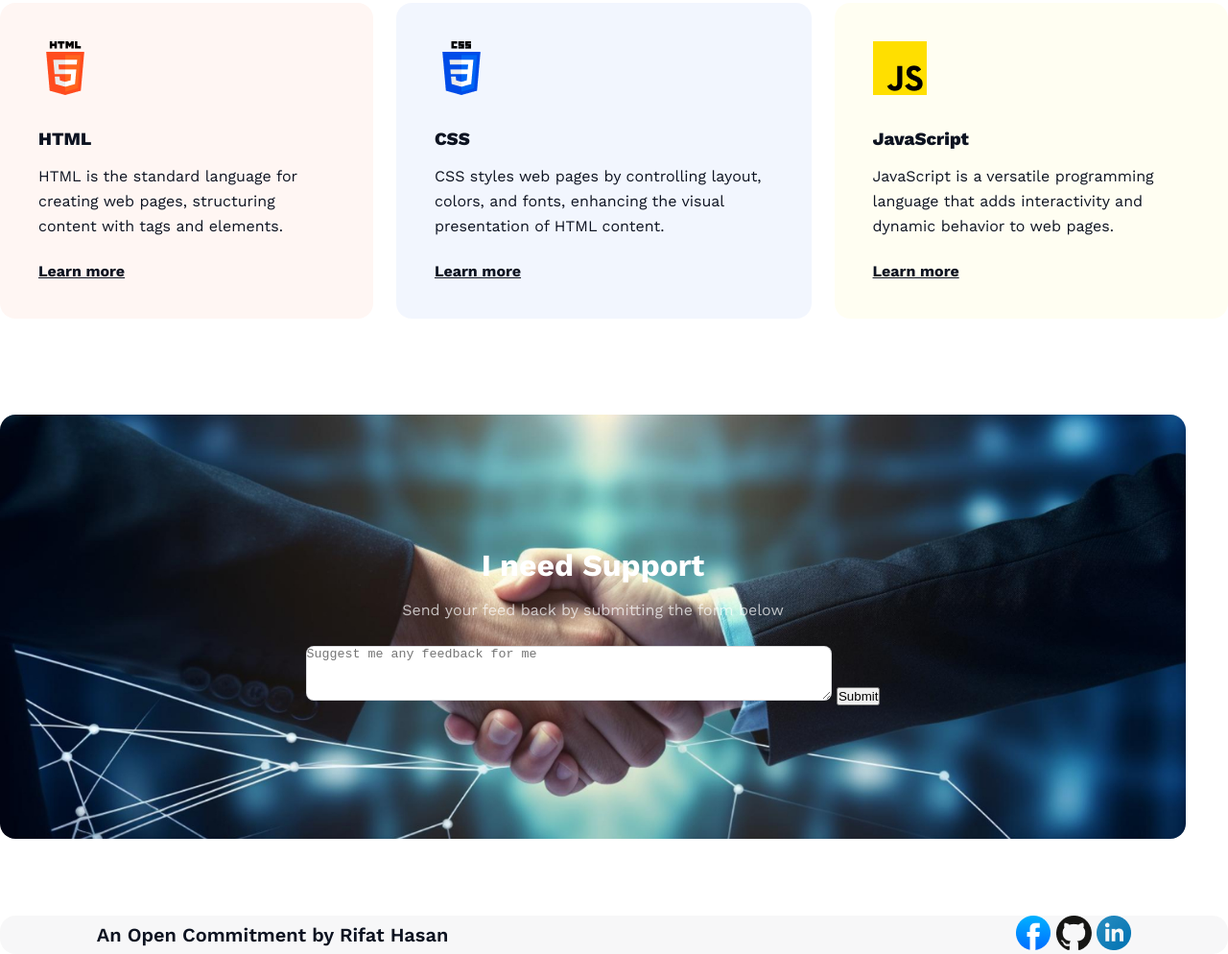
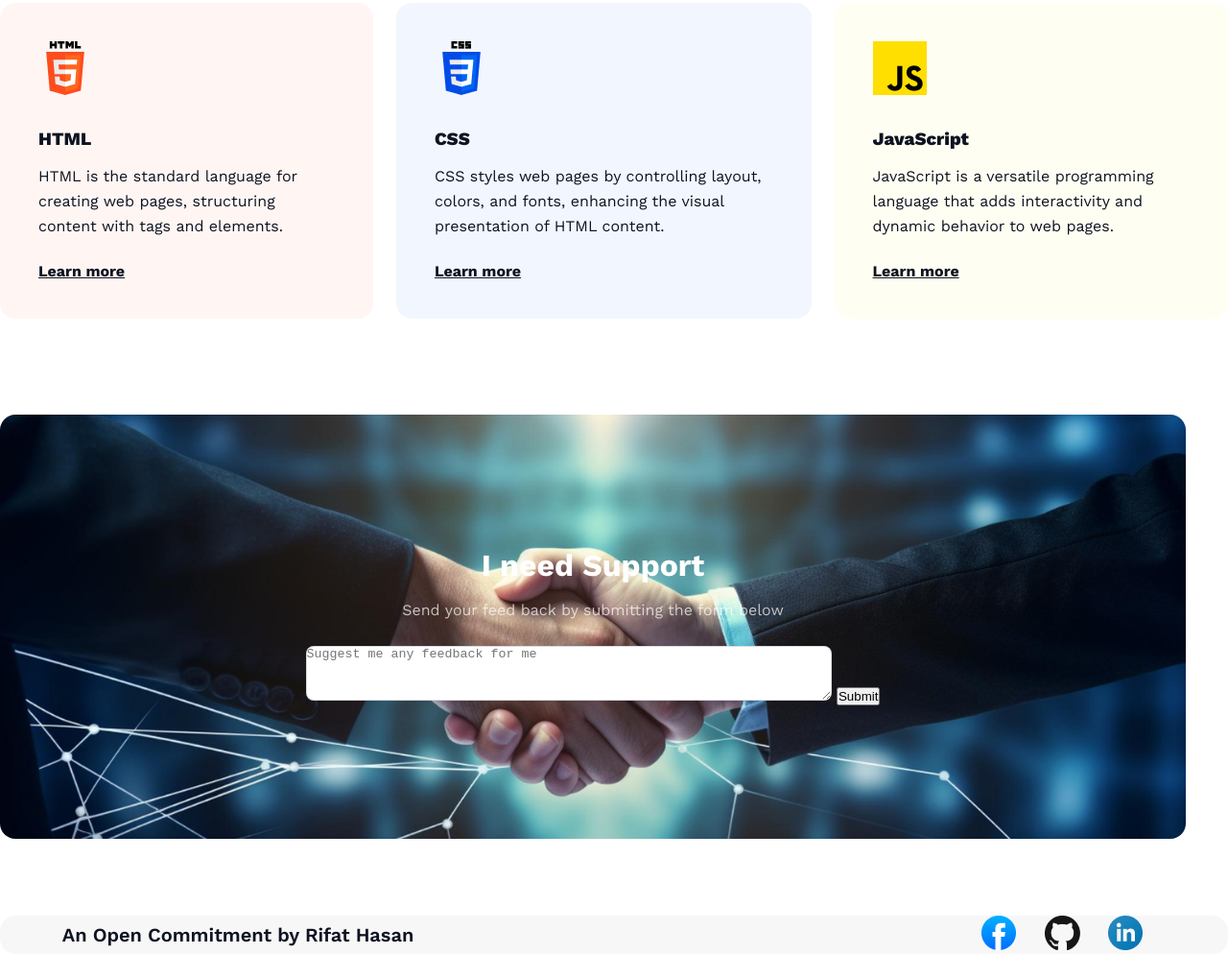
Before and after one commit to saracen66/assignment-01, a plain HTML site: page index.html in a window 1280 px wide. Shown: the part 3114-4108 px from the top of the page at 96% size. Drawn offline with nearby package versions, Linux system fonts and the light colour scheme.

Commit message:
small fix in footer

```diff
--- a/styles/styles.css
+++ b/styles/styles.css
@@ -353,3 +353,7 @@ a{
     background: rgba(13, 19, 33, 0.03);
     margin-top: 80px;
 }
+
+footer a {
+    padding-right: 24px;
+}
```
